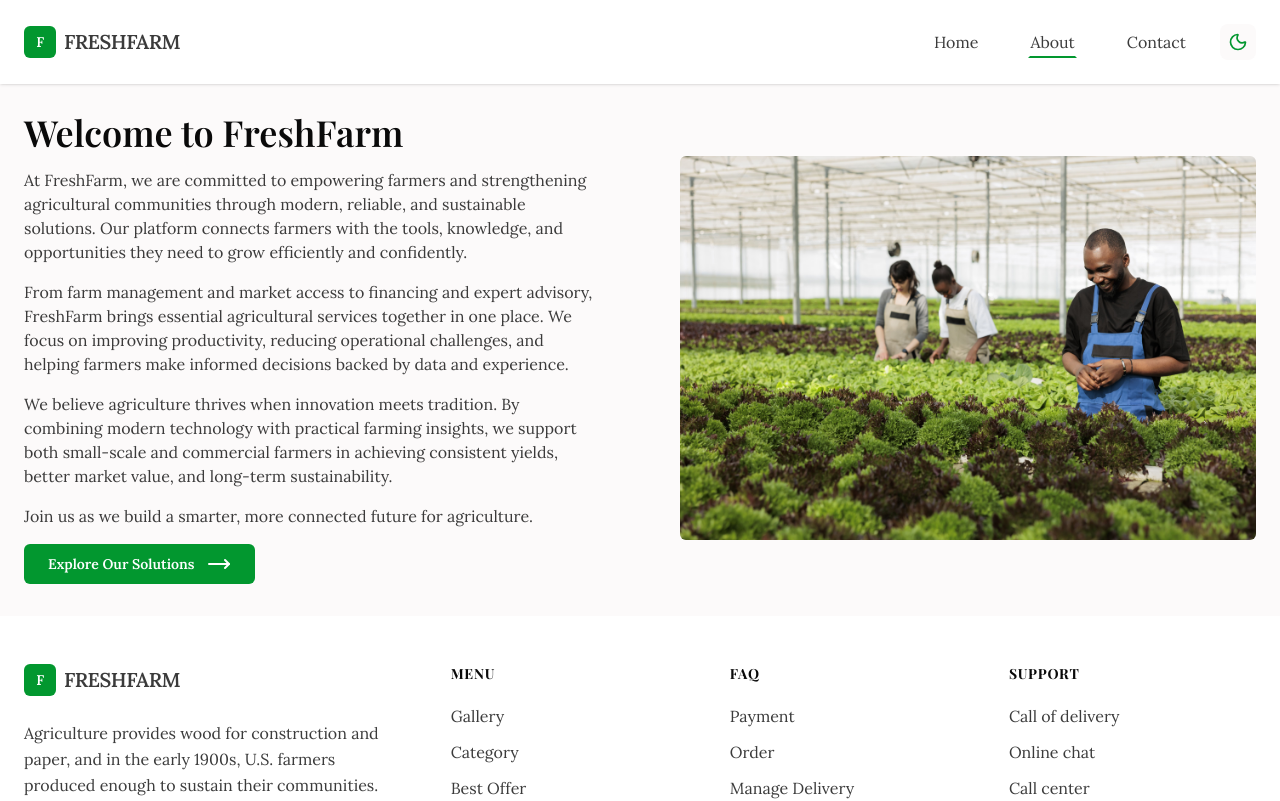
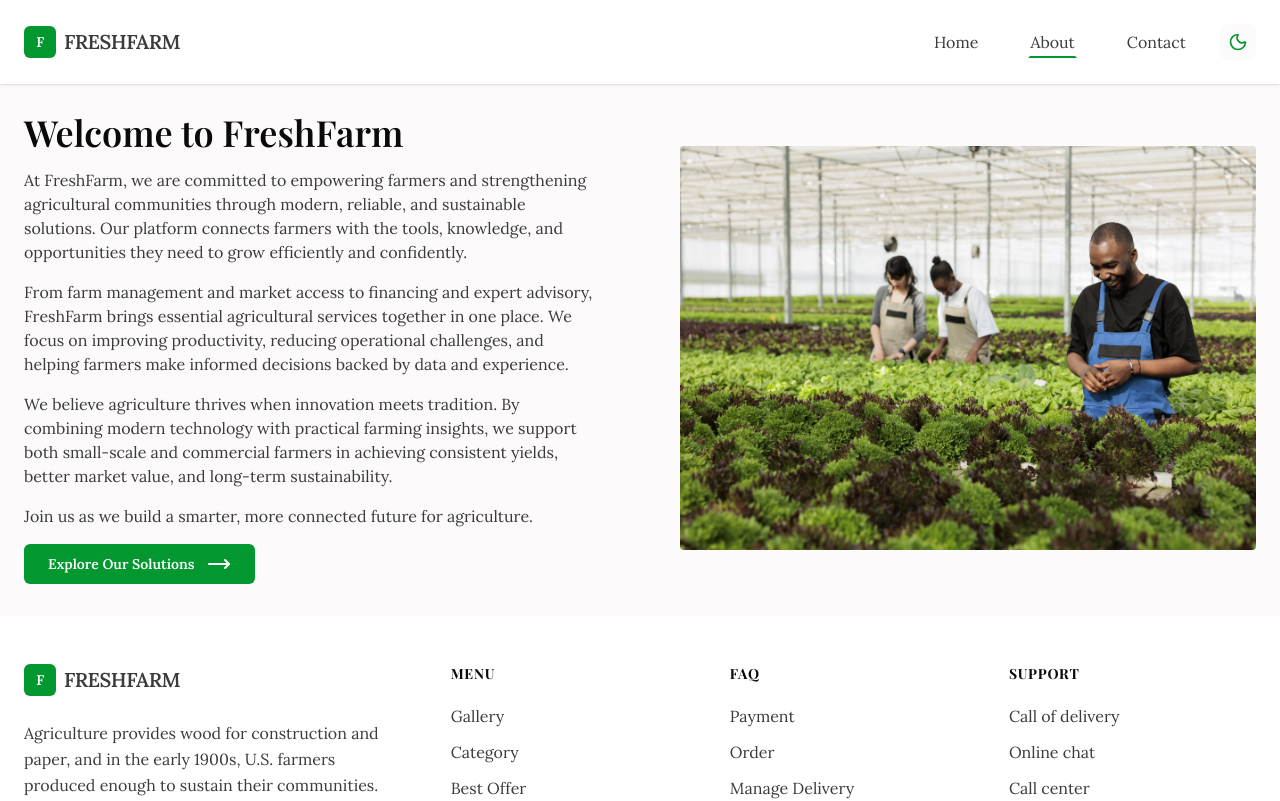
Before and after one commit to Yurex12/freshfarm, a React (Vite) app: page /about in a window 1280 px wide. Shown: the top 801 px of the page. Built offline with nearby package versions, Linux system fonts and the light colour scheme.

Commit message:
add bg for about page image

```diff
--- a/src/pages/AboutPage.tsx
+++ b/src/pages/AboutPage.tsx
@@ -54,7 +54,11 @@ export default function AboutPage() {
 
       {/* image */}
       <div className='lg:basis-1/2'>
-        <img src='/about.jpg' alt='About image' className='rounded-md' />
+        <img
+          src='/about.jpg'
+          alt='About image'
+          className='rounded h-auto w-full aspect-[4/2.8] object-cover bg-muted/50'
+        />
       </div>
     </div>
   );
```
